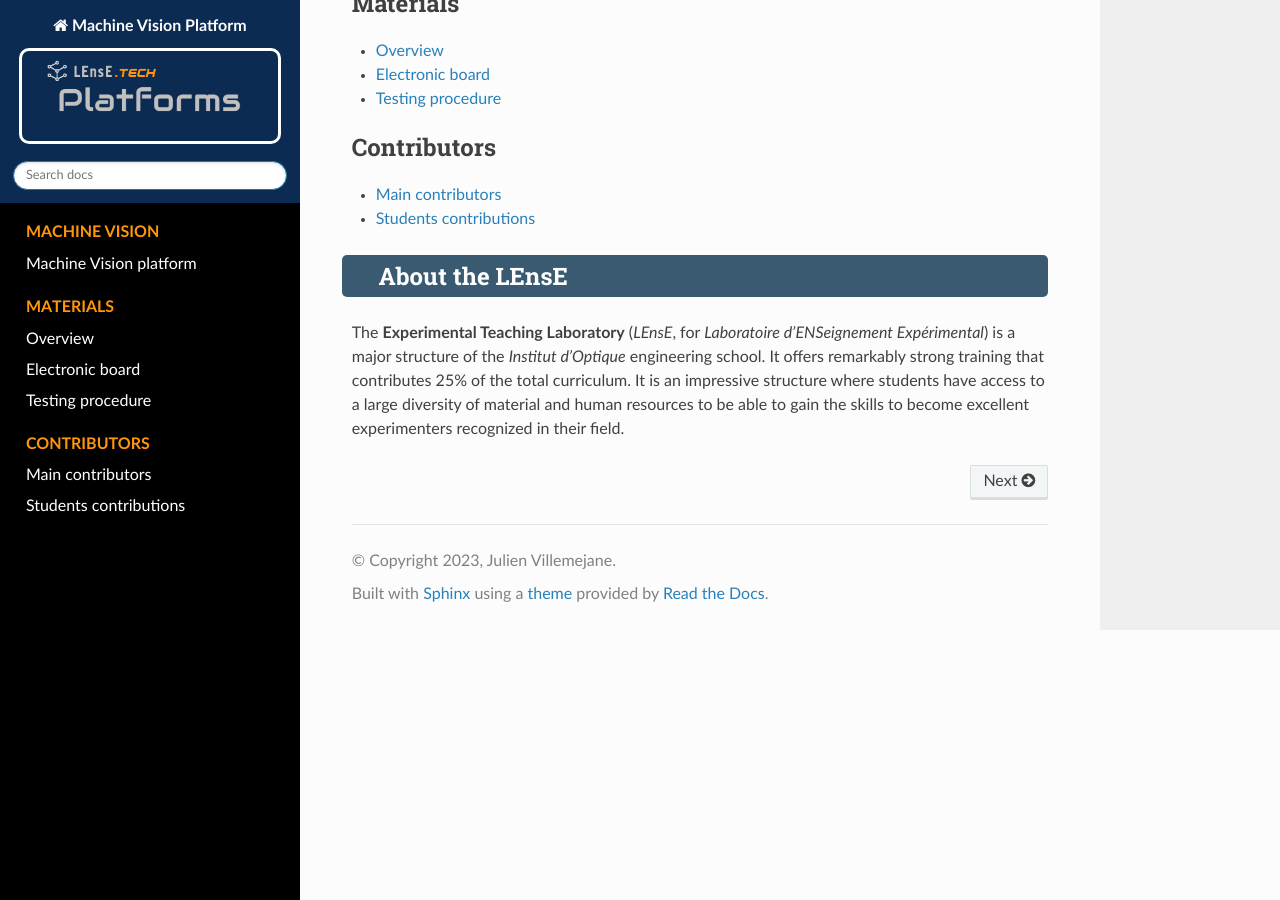
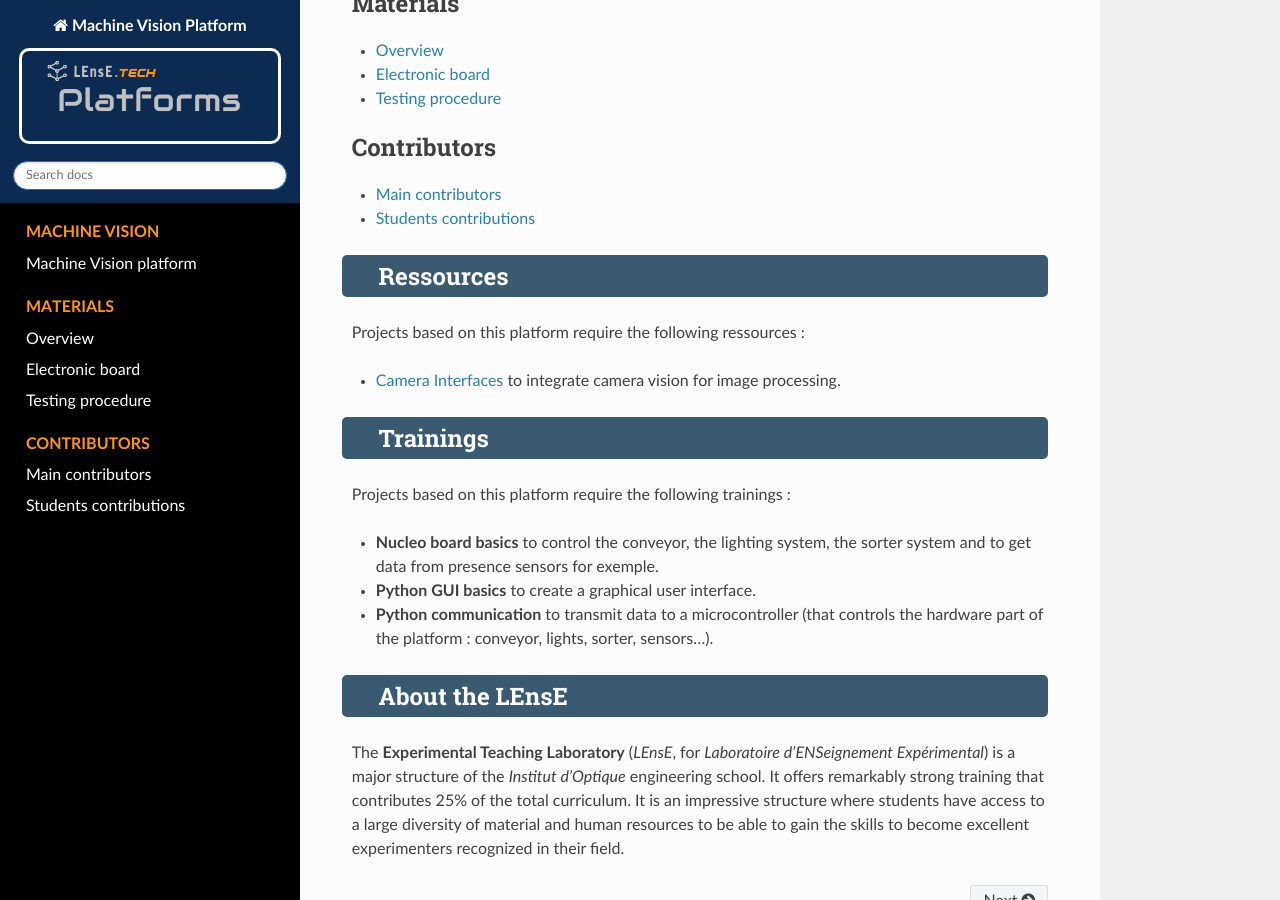
Before and after one commit to IOGS-LEnsE-platforms/machine-vision, a Sphinx documentation site: the page built from docs/source/index.rst, in a window 1280 px wide and 900 px high, scrolled down 549 px. Built offline with Sphinx 7.4.7 and the Read the Docs theme 2.0.0, drawn with Linux system fonts in a browser that asks for light colours.

Commit message:
Update index.rst

```diff
--- a/docs/source/index.rst
+++ b/docs/source/index.rst
@@ -40,6 +40,21 @@ The GitHub repository of this project : `Machine Vision <https://github.com/IOGS
 	Main contributors<contents/main_contributors>
 	Students contributions<contents/other_contributors>
 
+Ressources
+**********
+
+Projects based on this platform require the following ressources :
+
+* `Camera Interfaces <https://iogs-lense-ressources.github.io/camera-gui/>`_ to integrate camera vision for image processing.
+
+Trainings
+*********
+
+Projects based on this platform require the following trainings :
+
+* **Nucleo board basics** to control the conveyor, the lighting system, the sorter system and to get data from presence sensors for exemple.
+* **Python GUI basics** to create a graphical user interface.
+* **Python communication** to transmit data to a microcontroller (that controls the hardware part of the platform : conveyor, lights, sorter, sensors...).
 
 About the LEnsE
 ***************
```
